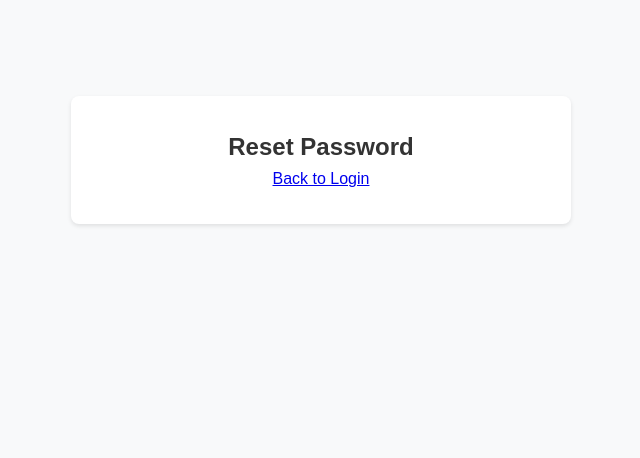
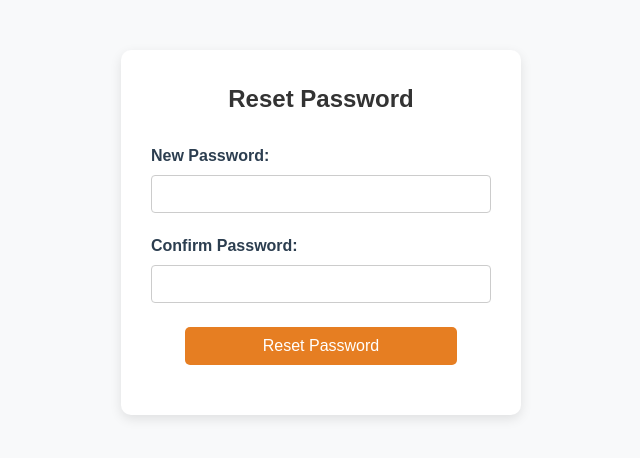
Before and after one commit to Toon-mek/BeautyEcom, a PHP site: page /auth/resetPassword.php in a window 1280 px wide. Shown: the top 458 px of the page, without its empty margins (319-959 px from the left). Run offline with PHP 8.4, Linux system fonts and the light colour scheme.

Commit message:
forgot+resetpassword

```diff
--- a/newPHP/app/_base.php
+++ b/newPHP/app/_base.php
@@ -3,6 +3,7 @@ if (session_status() === PHP_SESSION_NONE) {
     session_start();
 }
 require_once __DIR__ . '/config.php';
+$pdo->exec("SET time_zone = '+08:00'");
 
 // ------------------------------
 // 🔐 User Authentication
@@ -821,4 +822,65 @@ function getMemberDetails($memberId) {
     }
 }
 
+// 🔍 Get member by email
+function findMemberByEmail($email)
+{
+    global $pdo;
+    $stmt = $pdo->prepare("SELECT * FROM member WHERE Email = ?");
+    $stmt->execute([$email]);
+    return $stmt->fetch();
+}
+
+// 🔐 Insert password reset token
+function createPasswordResetToken($memberId) {
+    global $pdo;
+    $token = bin2hex(random_bytes(16));
+    $expire = date('Y-m-d H:i:s', strtotime('+24 hours'));
+    try {
+        $stmt = $pdo->prepare("INSERT INTO token (id, expire, user_id) VALUES (?, ?, ?)");
+        $stmt->execute([$token, $expire, $memberId]);
+    } catch (PDOException $e) {
+        echo "<strong>DB INSERT ERROR:</strong> " . $e->getMessage();
+        exit;
+    }
+
+    return $token;
+}
+// 🧪 Validate token and return member
+function getMemberByResetToken($token) {
+    global $pdo;
+
+    // Set matching timezone to prevent false expiry
+    date_default_timezone_set('Asia/Kuala_Lumpur');
+
+    $stmt = $pdo->prepare("
+        SELECT t.*, m.*
+        FROM token t
+        JOIN member m ON t.user_id = m.MemberID
+        WHERE t.id = ?
+          AND t.expire > NOW()
+        LIMIT 1
+    ");
+    $stmt->execute([$token]);
+    return $stmt->fetch();
+}
+
+// 🔄 Reset member password by token
+function resetPasswordByToken($token, $newPassword) {
+    global $pdo;
+
+    $member = getMemberByResetToken($token);
+    if (!$member) return false;
+
+    $hashed = password_hash($newPassword, PASSWORD_DEFAULT);
+
+    $stmt = $pdo->prepare("UPDATE member SET Password = ? WHERE MemberID = ?");
+    $stmt->execute([$hashed, $member['MemberID']]);
+
+    $stmt = $pdo->prepare("DELETE FROM token WHERE id = ?");
+    $stmt->execute([$token]);
+
+    return true;
+}
+
 ?>
--- a/newPHP/app/admin/adminindex.php
+++ b/newPHP/app/admin/adminindex.php
@@ -1,7 +1,6 @@
 <?php
-require_once __DIR__ . '/../_base.php'; // This must be first!
+require_once __DIR__ . '/../_base.php';
 requireLogin('staff');
-
 $isManager = isManager($_SESSION['staff_id']);
 $displayName = getDisplayName();
 ?>
--- a/newPHP/app/auth/resetPassword.php
+++ b/newPHP/app/auth/resetPassword.php
@@ -1,38 +1,29 @@
 <?php
 require_once __DIR__ . '/../_base.php';
 
-$error = null;
-$success = null;
-$validToken = false;
-$token = $_GET['token'] ?? '';
+$token = $_POST['token'] ?? $_GET['token'] ?? '';
+$error = '';
+$success = '';
+$showForm = true;
 
-if ($token) {
-    $stmt = $pdo->prepare("SELECT MemberID FROM member WHERE ResetToken = ? AND ResetTokenExpiry > NOW()");
-    $stmt->execute([$token]);
-    $user = $stmt->fetch();
-
-    if ($user) {
-        $validToken = true;
+if ($_SERVER['REQUEST_METHOD'] === 'POST') {
+    $password = $_POST['password'] ?? '';
+    $confirm = $_POST['confirm'] ?? '';
+    if (empty($password) || empty($confirm)) {
+        $error = "Both fields are required.";
+    } elseif ($password !== $confirm) {
+        $error = "Passwords do not match.";
+    } elseif (strlen($password) < 6) {
+        $error = "Password must be at least 6 characters.";
     } else {
-        $error = "Invalid or expired reset link. Please request a new one.";
+        if (resetPasswordByToken($token, $password)) {
+            $_SESSION['success'] = "Password reset successful. Please login.";
+            header("Location: login.php");
+            exit;
+        } else {
+            $error = "Invalid or expired token.";
+            $showForm = false;
         }
-}
-
-if ($_SERVER['REQUEST_METHOD'] === 'POST' && $validToken) {
-    $password = $_POST['password'] ?? '';
-    $confirmPassword = $_POST['confirm_password'] ?? '';
-
-    if ($password !== $confirmPassword) {
-        $error = "Passwords do not match.";
-    } else {
-        // Update password and clear reset token
-        $hashedPassword = password_hash($password, PASSWORD_DEFAULT);
-        $stmt = $pdo->prepare("UPDATE member SET Password = ?, ResetToken = NULL, ResetTokenExpiry = NULL WHERE ResetToken = ?");
-        $stmt->execute([$hashedPassword, $token]);
-
-        $success = "Password has been reset successfully!";
-        // Redirect to login after 3 seconds
-        header("refresh:3;url=login.php");
     }
 }
 ?>
@@ -40,76 +31,85 @@ if ($_SERVER['REQUEST_METHOD'] === 'POST' && $validToken) {
 <html lang="en">
 <head>
     <meta charset="UTF-8">
-    <meta name="viewport" content="width=device-width, initial-scale=1.0">
-    <title>Reset Password - Beauty & Wellness</title>
-    <link href="../css/style.css" rel="stylesheet">
-    <link rel="stylesheet" href="https://cdnjs.cloudflare.com/ajax/libs/font-awesome/4.7.0/css/font-awesome.min.css">
+    <title>Reset Password</title>
+    <link href="../css/style.css" rel="stylesheet" />
     <style>
-        .success-message {
-            background-color: #d4edda;
-            color: #155724;
+        .form-container {
+            max-width: 400px;
+            margin: 50px auto;
+            background: #fff;
+            padding: 30px;
+            border-radius: 10px;
+            box-shadow: 0 4px 12px rgba(0,0,0,0.1);
+        }
+        .form-container h2 {
+            text-align: center;
+            margin-bottom: 25px;
+        }
+        .form-group {
+            margin-bottom: 20px;
+        }
+        .form-label {
+            display: block;
+            font-weight: bold;
+            margin-bottom: 6px;
+        }
+        .form-input {
+            width: 100%;
+            padding: 10px;
+            font-size: 14px;
+            border: 1px solid #ccc;
+            border-radius: 4px;
+        }
+        .btn {
+            background-color: #e67e22;
+            color: white;
+            padding: 10px 0;
+            width: 100%;
+            border: none;
+            border-radius: 5px;
+            font-size: 16px;
+        }
+        .alert-box {
             padding: 12px;
             border-radius: 5px;
             margin-bottom: 20px;
+            text-align: center;
+        }
+        .alert-error {
+            background-color: #f8d7da;
+            color: #842029;
+        }
+        .alert-success {
+            background-color: #d4edda;
+            color: #155724;
         }
     </style>
 </head>
 <body>
     <div class="form-container">
-        <h2 class="text-center mb-4">Reset Password</h2>
-
-        <?php if($error): ?>
-            <div class="alert alert-danger"><?php echo $error; ?></div>
+        <h2>Reset Password</h2>
+        <?php if ($error): ?>
+            <div class="alert-box alert-error"><?= htmlspecialchars($error) ?></div>
         <?php endif; ?>
-
-        <?php if($success): ?>
-            <div class="success-message">
-                <?php echo $success; ?>
-                <p>Redirecting to login page...</p>
-            </div>
-        <?php endif; ?>
-
-        <?php if($validToken && !$success): ?>
-            <form method="POST" action="" onsubmit="return validatePasswords();">
+        <?php if ($showForm): ?>
+        <form method="post" onsubmit="return validateResetForm();">
+        <input type="hidden" name="token" value="<?= htmlspecialchars($token) ?>">
             <div class="form-group">
-                    <label for="password" class="form-label">New Password</label>
+                <label for="password" class="form-label">New Password:</label>
                 <input type="password" class="form-input" id="password" name="password" required>
             </div>
+
             <div class="form-group">
-                    <label for="confirm_password" class="form-label">Confirm Password</label>
-                    <input type="password" class="form-input" id="confirm_password" name="confirm_password" required>
+                <label for="confirm" class="form-label">Confirm Password:</label>
+                <input type="password" class="form-input" id="confirm" name="confirm" required>
             </div>
-                <div class="d-grid">
+
+            <div class="form-group">
                 <button type="submit" class="btn">Reset Password</button>
             </div>
         </form>
         <?php endif; ?>
-
-        <div class="text-center mt-3">
-            <p><a href="login.php">Back to Login</a></p>
     </div>
-    </div>
-
-    <script>
-    function validatePasswords() {
-        const password = document.getElementById('password').value;
-        const confirmPassword = document.getElementById('confirm_password').value;
-
-        // Password validation
-        const passwordRegex = /^(?=.*[a-zA-Z])(?=.*[0-9])(?=.*[!@#$]).{8,}$/;
-        if (!passwordRegex.test(password)) {
-            alert("Password must be at least 8 characters and include numbers, letters, and one of !@#$.");
-            return false;
-        }
-
-        // Check if passwords match
-        if (password !== confirmPassword) {
-            alert("Passwords do not match!");
-            return false;
-        }
-
-        return true;
-    }
-    </script>
 </body>
 </html>
```
Also changed, not shown: newPHP/app/auth/forgotPassword.php (+83 -47 lines), newPHP/app/auth/login.php (+27 -23 lines), newPHP/app/js/resetPassword.js (added, +18 -0 lines), newPHP/app/uploads/6813a25963a0e_library_loans_analysis.png (added). Lines whose indentation alone changed are shown as unchanged.
